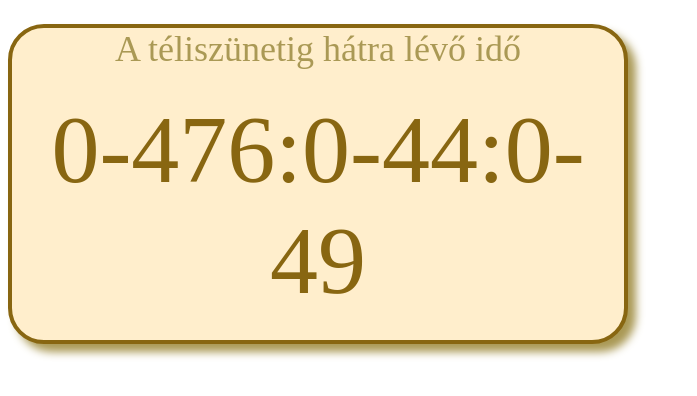
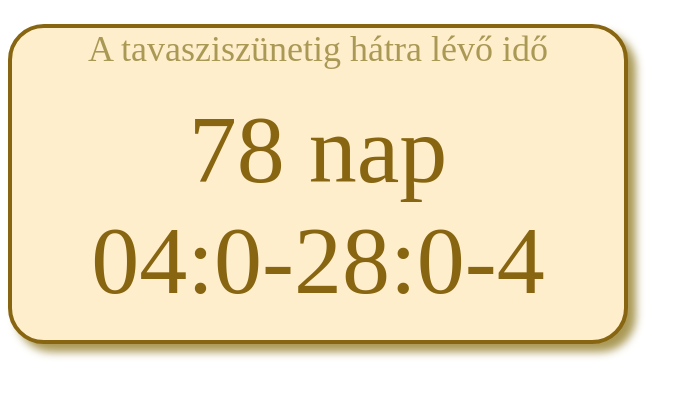
Before and after one commit to xMrDeath/t-liig, a plain HTML site: page digiora.html in a window 1280 px wide. Shown: the whole page, without its empty margins (0-697 px from the left). Drawn offline with Linux system fonts and the light colour scheme.

Commit message:
tavassziiiig

```diff
--- a/digiora.html
+++ b/digiora.html
@@ -37,7 +37,7 @@
 </head>
 <body>
     <div id='orakeret'>
-        <div id="ido">A téliszünetig hátra lévő idő</div>
+        <div id="ido">A tavasziszünetig hátra lévő idő</div>
         <div id='kijelzo1'></div>
     </div>
 
@@ -48,31 +48,22 @@
         function frissit()
         {
             most = new Date()
-            teliszunet = new Date(2023,11,20,12,0)
-            kulonbseg = Math.floor((teliszunet - most)/(1000 * 60*60));
-            maradék = (teliszunet - most)%(1000 * 60*60);
-            console.log(kulonbseg);
-            perc = Math.floor(maradék / (1000*60))
-            maradék= maradék % (1000*60)
-            másodperc = Math.floor(maradék / (1000))
-            nap2 = (teliszunet - most)%(1000 * 60*60*24);
-
-            ev   = most.getFullYear()
-            ho   = most.getMonth()+1		// mert 0-tól 11-ig sorszámozza a hónapokat
-            ssz  = most.getDay()
-
-            hrs  = kulonbseg
-            min  = perc
-            sec  = másodperc
+            tavasziszunet = new Date(2024,2,27,12,0);
+            nap = Math.floor((tavasziszunet-most)/(1000*60*60*24));
+            maradek = (tavasziszunet - most) % (1000*60*60*24)
+            ora = Math.floor((maradek)/(1000*60*60));
+            maradek = (maradek-most) % (1000* 60* 60);
+            perc = Math.floor(maradek / (1000*60));
+            maradek = maradek % (1000*60);
+            mp = Math.floor(maradek/10000);
 
 
-            if( ho  < 10 )   ho  = "0" + ho
-            if( hrs < 10 )   hrs = "0" + hrs
-            if( min < 10 )   min = "0" + min
-            if( sec < 10 )   sec = "0" + sec
+            if( ora  < 10 )   ora  = "0" + ora
+            if( perc < 10 )   perc = "0" + perc
+            if( mp < 10 )   mp = "0" + mp
 
 
-            kijelzo1.innerHTML = hrs + ":" + min + ":" + sec
+            kijelzo1.innerHTML = nap + ' nap<br>' + ora + ':' + perc + ':' + mp
 
         }
 
```
